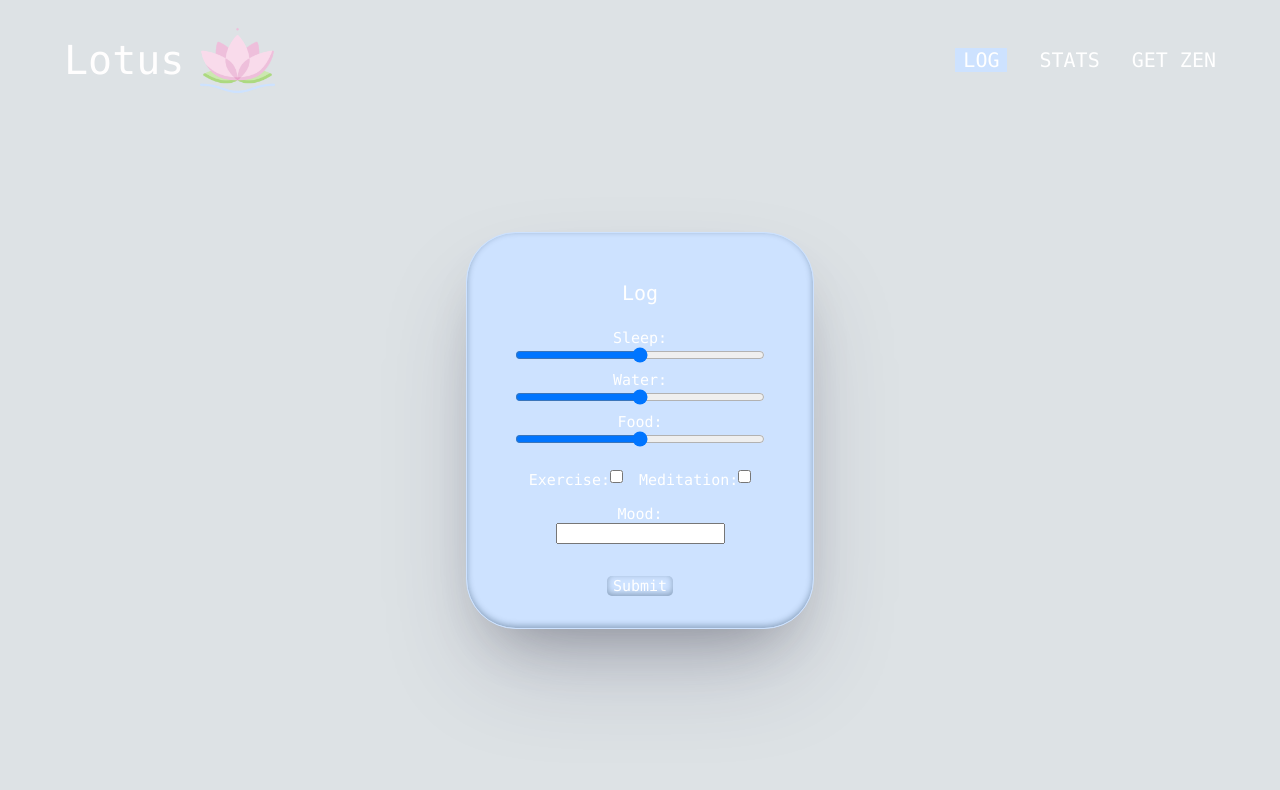
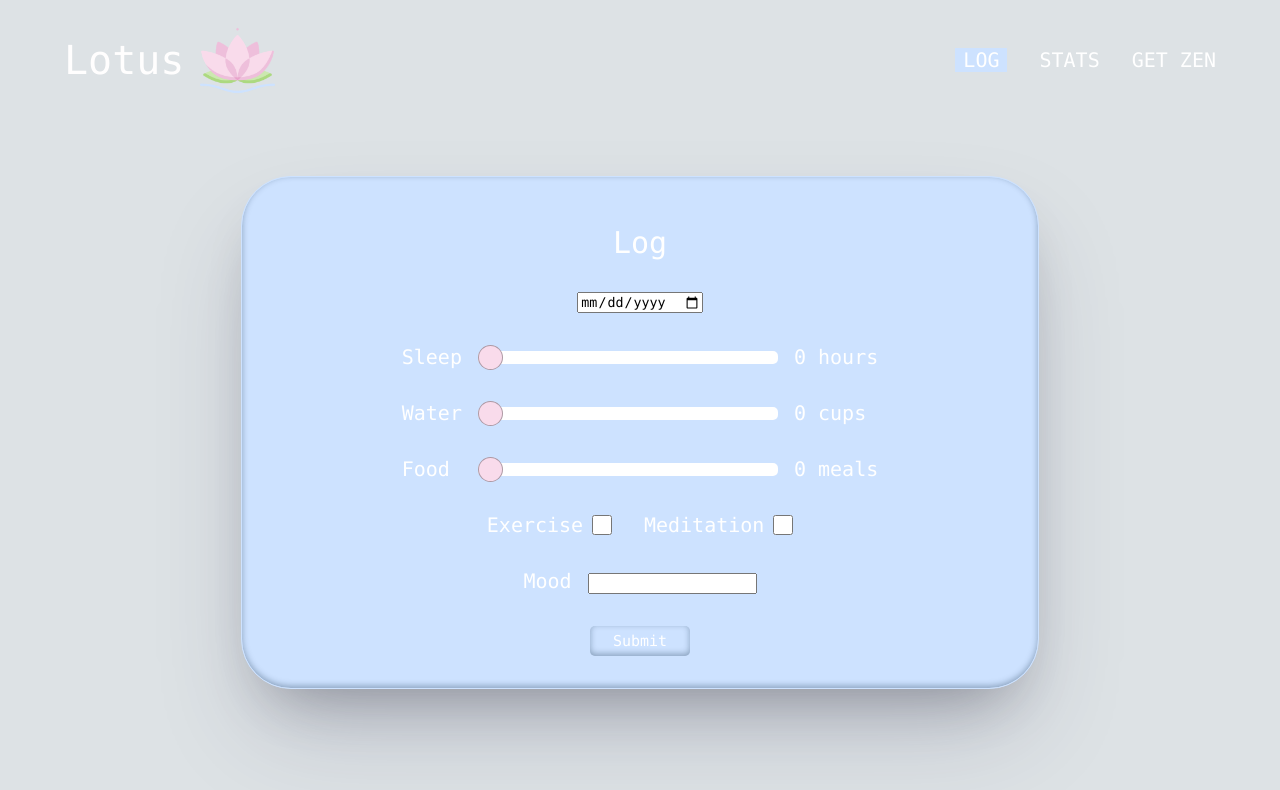
Before and after one commit to veronique-cadet/Phase-2-Group-Project, a React (Create React App) app: page /log in a window 1280 px wide. Shown: the top 790 px of the page. Built offline with nearby package versions, Linux system fonts and the light colour scheme.

Commit message:
form mostly done

```diff
--- a/package.json
+++ b/package.json
@@ -11,6 +11,7 @@
     "react-range-slider-input": "^3.0.6",
     "react-router-dom": "^5.3.4",
     "react-scripts": "5.0.1",
+    "recharts": "^2.2.0",
     "web-vitals": "^2.1.4"
   },
   "scripts": {
--- a/src/App.css
+++ b/src/App.css
@@ -113,10 +113,6 @@ nav a.active {
 }
 
 .form {
-  display: flex;
-  flex-direction: column;
-  align-items: center;
-  justify-content: center;
   border: 1px #cde2ff solid;
   border-radius: 50px;
   background-color: #cde2ff;
@@ -124,44 +120,71 @@ nav a.active {
     rgba(0, 0, 0, 0.3) 0px 30px 60px -30px,
     rgba(10, 37, 64, 0.35) 0px -2px 6px 0px inset;
 
-  padding: 2rem 3rem;
-  margin-top: 6rem;
+  padding: 2rem 10rem;
+  margin-top: 2.5rem;
   margin-bottom: 2rem;
 }
 
 .form-title {
   color: rgb(255, 255, 255);
-  font-size: 20px;
+  font-size: 30px;
   font-weight: 500;
-  margin-bottom: 1rem;
+  margin-bottom: 2rem;
   margin-top: 1rem;
   text-align: center;
 }
 
 .form-text {
   color: rgb(255, 255, 255);
-  font-size: 15px;
+  font-size: 20px;
   font-weight: 500;
-  margin-top: 0.5rem;
 }
 
 .checkbox-div {
-  margin-top: 1rem;
+  margin-top: 2rem;
   display: flex;
   align-items: center;
-  justify-content: space-between;
+  justify-content: center;
+}
+
+.checkbox-div label {
 }
 
 #meditation {
-  margin-left: 1rem;
+  margin-left: 2rem;
+  margin-right: 0.55rem;
+}
+
+#exercise {
+  margin-right: 0.55rem;
+}
+
+.checked-text {
+  margin-right: 0.5rem;
 }
 
 #mood {
   margin-top: 1rem;
+  margin-right: 1rem;
 }
 
 #range {
-  width: 250px;
+  -webkit-appearance: none;
+  width: 300px;
+  height: 1em;
+  border-radius: 5px;
+  margin-left: 1rem;
+  background-image: linear-gradient(#f9dbeb, #f9dbeb);
+  background-repeat: no-repeat;
+}
+
+#range::-webkit-slider-thumb {
+  -webkit-appearance: none;
+  width: 25px;
+  height: 25px;
+  background-color: #f9dbeb;
+  border-radius: 50%;
+  border: 1px solid rgba(0, 0, 0, 0.3);
 }
 
 #form-submit {
@@ -174,6 +197,8 @@ nav a.active {
     rgba(10, 37, 64, 0.35) 0px -2px 6px 0px inset;
   color: rgb(255, 255, 255);
   font-size: 15px;
+  height: 30px;
+  width: 100px;
 }
 
 .quote {
@@ -212,3 +237,28 @@ nav a.active {
   margin-bottom: 3rem;
   margin-top: 1rem;
 }
+
+.slider {
+  margin-top: 2rem;
+  display: flex;
+  align-items: center;
+}
+
+.range-value {
+  font-size: 20px;
+  color: rgb(255, 255, 255);
+  font-size: 20px;
+  font-weight: 500;
+  margin-left: 1rem;
+}
+
+.mood-div {
+  margin-top: 2rem;
+}
+
+.checkbox {
+  height: 20px;
+  width: 20px;
+  border-radius: 20px;
+  -webkit-user-select: none;
+}
--- a/src/components/Log.jsx
+++ b/src/components/Log.jsx
@@ -1,7 +1,24 @@
-import RangeSlider from "react-range-slider-input";
+import rangeSlider from "react-range-slider-input";
 import "react-range-slider-input/dist/style.css";
+import { useState } from "react";
 
 const Log = () => {
+  const [sleep, setSleep] = useState(0);
+  const [water, setWater] = useState(0);
+  const [food, setFood] = useState(0);
+  const [exercise, setExercise] = useState(false);
+  const [meditation, setMeditation] = useState(false);
+
+
+  const getBackgroundSizeSleep = () => {
+    return { backgroundSize: `${(sleep * 100) / 12}% 100%` };
+  };
+  const getBackgroundSizeWater = () => {
+    return { backgroundSize: `${(water * 100) / 16}% 100%` };
+  };
+  const getBackgroundSizeFood = () => {
+    return { backgroundSize: `${(food * 100) / 7}% 100%` };
+  };
   return (
     <div className="other-pages">
       {/* <h2 className="quote">
@@ -9,32 +26,75 @@ const Log = () => {
       </h2> */}
       <form className="form">
         <p className="form-title">Log</p>
+        <input type="date"></input>
+        <div className="slider">
           <label className="form-text" for="sleep">
-          Sleep:
+            Sleep
           </label>
-        <input id="range" type="range" />
+          <input
+            value={sleep}
+            max={12}
+            id="range"
+            type="range"
+            onChange={(e) => setSleep(e.target.valueAsNumber)}
+            style={getBackgroundSizeSleep()}
+          />
+          <p className="range-value">{sleep} hours</p>
+        </div>
+        <div className="slider">
           <label className="form-text" for="water">
-          Water:
+            Water
           </label>
-        <input id="range" type="range" />
+          <input
+            id="range"
+            type="range"
+            value={water}
+            onChange={(e) => setWater(e.target.valueAsNumber)}
+            max={16}
+            style={getBackgroundSizeWater()}
+          />
+          <p className="range-value">{water} cups</p>
+        </div>
+        <div className="slider">
           <label className="form-text" for="food">
-          Food:
+            Food&nbsp;
           </label>
-        <input id="range" type="range" />
+          <input
+            id="range"
+            type="range"
+            value={food}
+            onChange={(e) => setFood(e.target.valueAsNumber)}
+            max={7}
+            style={getBackgroundSizeFood()}
+          />
+          <p className="range-value">{food} meals</p>
+        </div>
         <div className="checkbox-div">
-          <label className="form-text" for="exercise">
-            Exercise:
+          <label id="exercise" className="form-text" for="exercise">
+            Exercise
           </label>
-          <input type="checkbox" />
+          <input
+            className="checkbox"
+            type="checkbox"
+            value={exercise}
+            onChange={(e) => setExercise(e.target.checked)}
+          />
           <label id="meditation" className="form-text" for="meditation">
-            Meditation:
+            Meditation
           </label>
-          <input type="checkbox" />
+          <input
+            className="checkbox"
+            type="checkbox"
+            value={meditation}
+            onChange={(e) => setMeditation(e.target.checked)}
+          />
         </div>
+        <div className="mood-div">
           <label id="mood" className="form-text" for="mood">
-          Mood:
+            Mood
           </label>
           <input type="text" />
+        </div>
         <button id="form-submit">Submit</button>
       </form>
     </div>
```
Also changed, not shown: 1 other file (tests, documents, lock files or other folders). Lines whose indentation alone changed are shown as unchanged.
